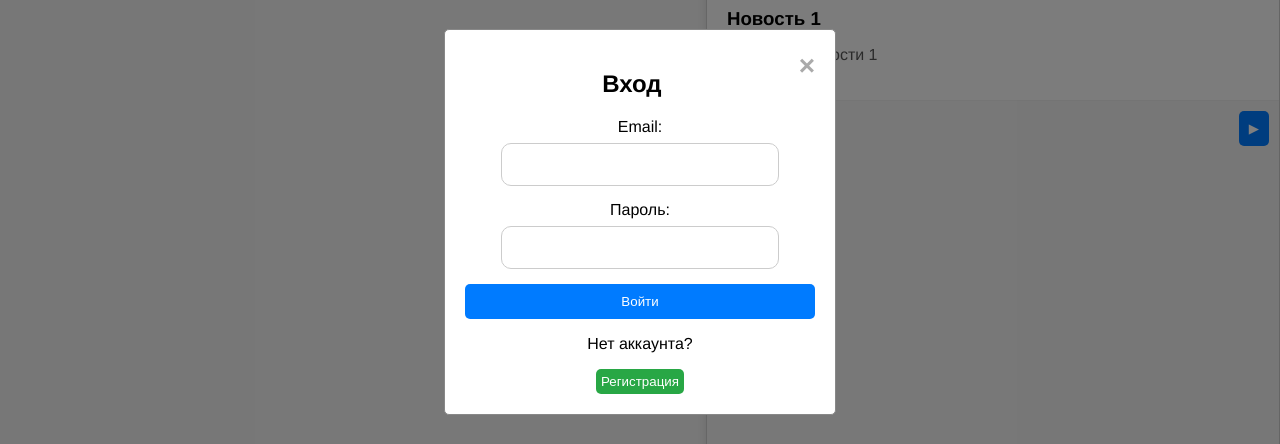
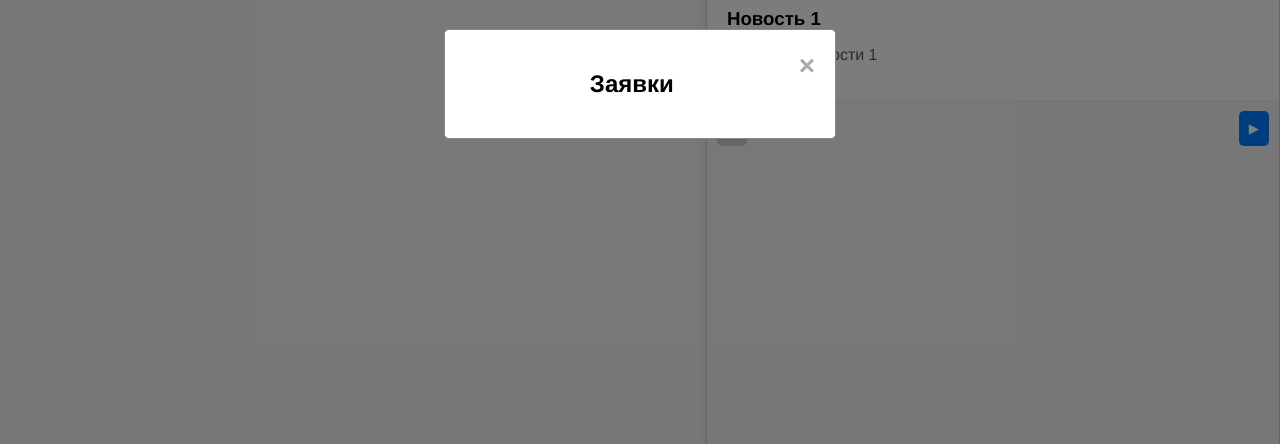
Before and after one commit to BROKN77/LigaTennisa, a Vue app in the folder liga-tennisa/: page / in a window 1280 px wide. Both pictures are taken after a click on the link "Для организаторов". Shown: the part 163-607 px from the top of the page. Built offline with nearby package versions, Linux system fonts and the light colour scheme.

Commit message:
Небольшие поправки Modal.vue

```diff
--- a/liga-tennisa/package.json
+++ b/liga-tennisa/package.json
@@ -14,6 +14,9 @@
     "format": "prettier --write src/"
   },
   "dependencies": {
+    "@schedule-x/calendar": "^2.4.1",
+    "@schedule-x/theme-default": "^2.4.3",
+    "@schedule-x/vue": "^2.3.1",
     "axios": "^1.7.7",
     "body-parser": "^1.20.3",
     "cors": "^2.8.5",
--- a/liga-tennisa/src/components/Modal.vue
+++ b/liga-tennisa/src/components/Modal.vue
@@ -2,37 +2,73 @@
   <div class="modal" v-if="visible">
     <div class="modal-content">
       <span class="close" @click="closeModal">&times;</span>
-      <h2 class="modal-title">{{ isRegistering ? 'Регистрация' : 'Вход' }}</h2> <!-- Заголовок меняется в зависимости от формы -->
-      <div v-if="!isRegistering"> <!-- Форма входа -->
+      <div v-if="title==='Вход'">
+        <h2 class="modal-title">{{ isRegistering ? 'Регистрация':'Вход' }}</h2>
+        <!-- Заголовок меняется в зависимости от формы -->
+        <div v-if="!isRegistering">
+          <!-- Форма входа -->
           <form @submit.prevent="loginUser" class="login-form">
             <div class="form-group">
-            <label for="loginEmail">Email: </label><br>
-            <input type="email" id="loginEmail" v-model="loginEmail" required class="form-input" />
+              <label for="loginEmail">Email: </label><br />
+              <input
+                type="email"
+                id="loginEmail"
+                v-model="loginEmail"
+                required
+                class="form-input"
+              />
             </div>
             <div class="form-group">
-            <label for="loginPassword">Пароль: </label><br>
-            <input type="password" id="loginPassword" v-model="loginPassword" required class="form-input" />
+              <label for="loginPassword">Пароль: </label><br />
+              <input
+                type="password"
+                id="loginPassword"
+                v-model="loginPassword"
+                required
+                class="form-input"
+              />
             </div>
             <button type="submit" class="submit-button">Войти</button>
           </form>
           <div class="register-prompt">
             <p>Нет аккаунта?</p>
-          <button @click="switchToRegister" class="register-button">Регистрация</button>
+            <button @click="switchToRegister" class="register-button">
+              Регистрация
+            </button>
           </div>
         </div>
-      <div v-else> <!-- Форма регистрации -->
+        <div v-if="isRegistering">
+          <!-- Форма регистрации -->
           <form @submit.prevent="registerUser" class="registration-form">
             <div class="form-group">
-            <label for="username">Имя пользователя: </label><br>
-            <input type="text" id="username" v-model="username" required class="form-input" />
+              <label for="username">Имя пользователя: </label><br />
+              <input
+                type="text"
+                id="username"
+                v-model="username"
+                required
+                class="form-input"
+              />
             </div>
             <div class="form-group">
-            <label for="email">Email: </label><br>
-            <input type="email" id="email" v-model="email" required class="form-input" />
+              <label for="email">Email: </label><br />
+              <input
+                type="email"
+                id="email"
+                v-model="email"
+                required
+                class="form-input"
+              />
             </div>
             <div class="form-group">
-            <label for="password">Пароль: </label><br>
-            <input type="password" id="password" v-model="password" required class="form-input" />
+              <label for="password">Пароль: </label><br />
+              <input
+                type="password"
+                id="password"
+                v-model="password"
+                required
+                class="form-input"
+              />
             </div>
             <button type="submit" class="submit-button">
               Зарегистрироваться
@@ -44,11 +80,16 @@
           </div>
         </div>
       </div>
+      <div v-else-if="title==='Заявки'">
+        <h2 class="modal-title">{{ title }}</h2>
+      </div>
+    </div>
+
   </div>
 </template>
 
 <script>
-import axios from 'axios';
+import axios from 'axios'
 
 export default {
   name: 'MainModal',
@@ -70,7 +111,7 @@ export default {
       password: '',
       loginEmail: '',
       loginPassword: '',
-    };
+    }
   },
   methods: {
     closeModal() {
@@ -78,11 +119,11 @@ export default {
       this.resetForm()
     },
     resetForm() {
-      this.username = '';
-      this.email = '';
-      this.password = '';
-      this.loginEmail = '';
-      this.loginPassword = '';
+      this.username = ''
+      this.email = ''
+      this.password = ''
+      this.loginEmail = ''
+      this.loginPassword = ''
     },
     async registerUser() {
       try {
@@ -90,26 +131,26 @@ export default {
           username: this.username,
           email: this.email,
           password: this.password,
-           });
-           alert(response.data.message);
+        })
+        alert(response.data.message)
       } catch (error) {
-           console.error(error);
-           alert('Ошибка при регистрации');
+        console.error(error)
+        alert('Ошибка при регистрации')
       }
-      this.closeModal(); // Закрываем модальное окно после регистрации
+      this.closeModal() // Закрываем модальное окно после регистрации
     },
     loginUser() {
       console.log('Вход пользователя:', {
         email: this.loginEmail,
         password: this.loginPassword,
-      });
-      this.closeModal(); // Закрываем модальное окно после входа
+      })
+      this.closeModal() // Закрываем модальное окно после входа
     },
     switchToLogin() {
-      this.isRegistering = false; // Переключаемся на форму входа
+      this.isRegistering = false // Переключаемся на форму входа
     },
     switchToRegister() {
-      this.isRegistering = true; // Переключаемся на форму регистрации
+      this.isRegistering = true // Переключаемся на форму регистрации
     },
   },
 }
@@ -168,7 +209,6 @@ export default {
   text-align: center;
 }
 
-
 .form-input {
   padding: 13px;
   border: 1px solid #ccc;
--- a/liga-tennisa/src/components/Navbar.vue
+++ b/liga-tennisa/src/components/Navbar.vue
@@ -50,7 +50,6 @@ export default {
   gap: 2rem;
 }
 
-
 .nav-links a {
   color: #fff;
   text-decoration: none;
```
Also changed, not shown: liga-tennisa/src/App.vue (+7 -7 lines), liga-tennisa/src/components/EventCalendar.vue (+7 -7 lines), liga-tennisa/src/components/News.vue (+13 -9 lines), 2 other files (tests, documents, lock files or other folders). Lines whose indentation alone changed are shown as unchanged.
